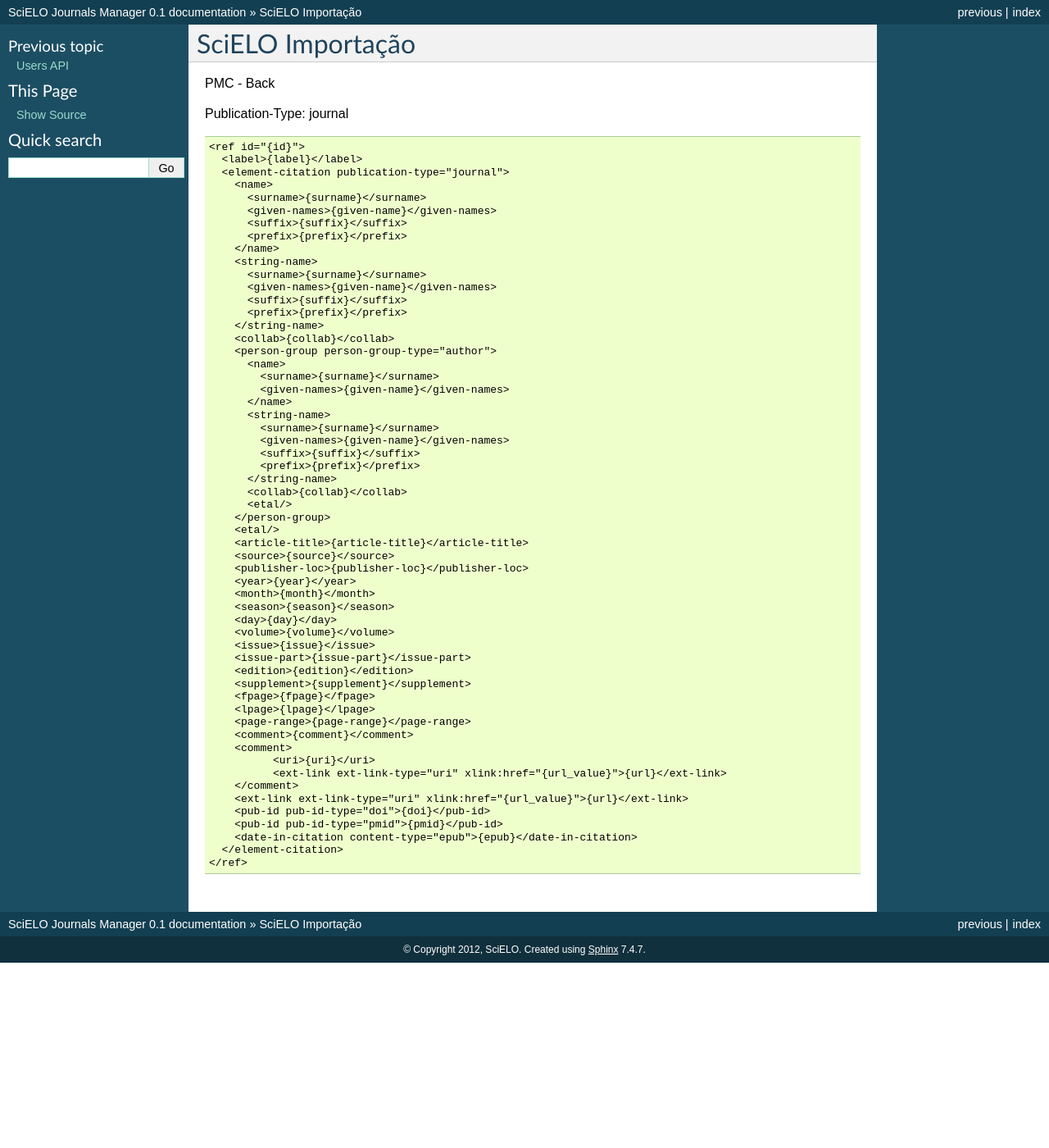
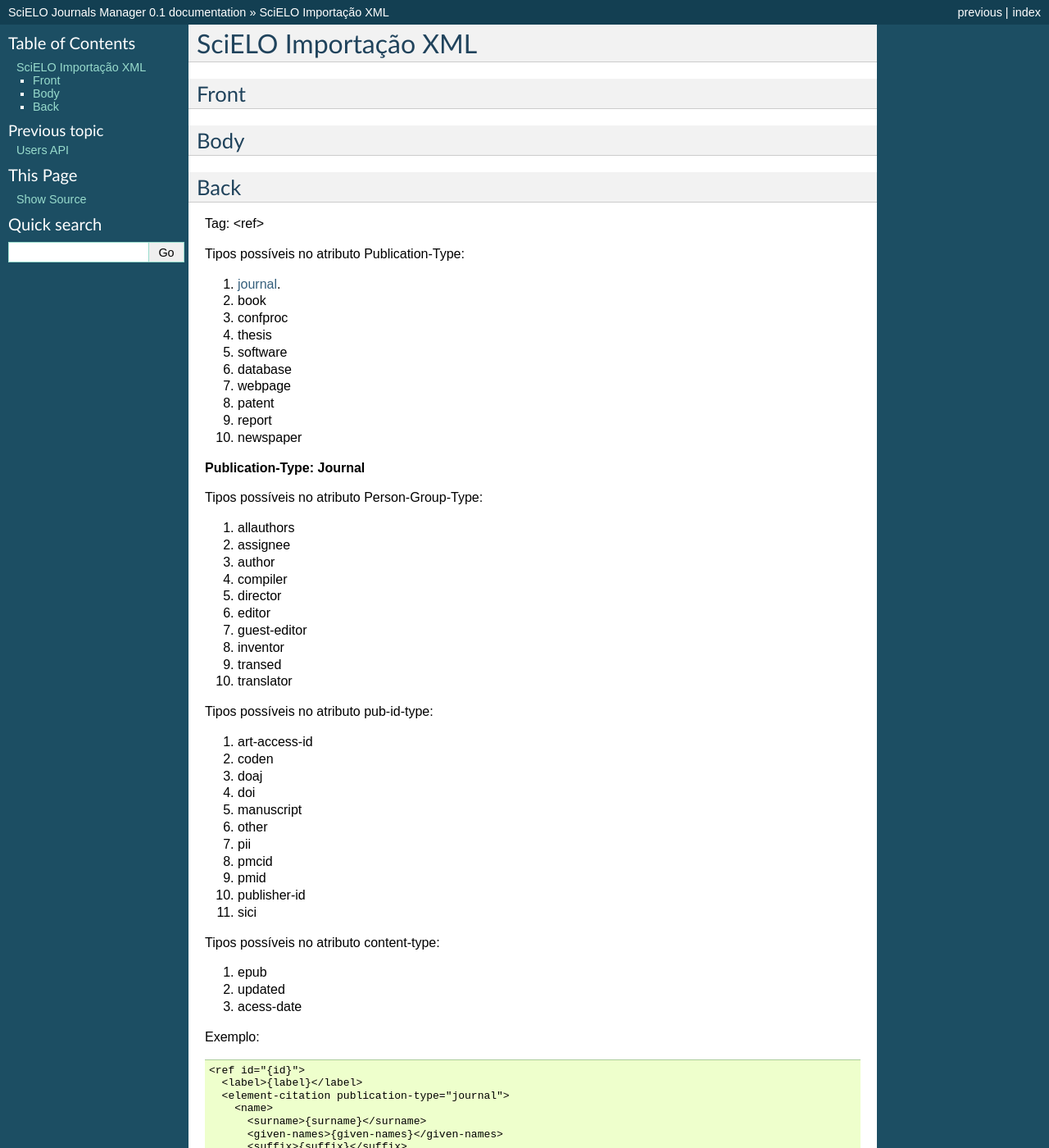
Before and after one commit to scieloorg/scielo-manager, a Sphinx documentation site: the page built from docs/dev/importscielo.rst, in a window 1280 px wide and 1400 px high. Shown: the whole window at 82% size. Built offline with Sphinx 7.4.7, drawn with Linux system fonts in a browser that asks for light colours; some of the changed text lies outside the part shown.

Commit message:
Adicionado a tag ref na documentação do XML Scielo

```diff
--- a/docs/dev/importscielo.rst
+++ b/docs/dev/importscielo.rst
@@ -1,9 +1,94 @@
-SciELO Importação
-==================
+SciELO Importação XML
+=====================
 
-PMC - Back
+Front
+-----
+Body
+----
+Back
+----
 
-Publication-Type: journal
+Tag: <ref>
+
+Tipos possíveis no atributo Publication-Type:
+
+#. journal_.
+
+#. book
+
+#. confproc
+
+#. thesis
+
+#. software
+
+#. database
+
+#. webpage
+
+#. patent
+
+#. report
+
+#. newspaper
+
+**Publication-Type: Journal**
+
+Tipos possíveis no atributo Person-Group-Type:
+
+#. allauthors
+
+#. assignee
+
+#. author
+
+#. compiler
+
+#. director
+
+#. editor
+
+#. guest-editor
+
+#. inventor
+
+#. transed
+
+#. translator
+
+Tipos possíveis no atributo pub-id-type:
+
+#. art-access-id
+
+#. coden
+
+#. doaj
+
+#. doi
+
+#. manuscript
+
+#. other
+
+#. pii
+
+#. pmcid
+
+#. pmid
+
+#. publisher-id
+
+#. sici
+
+Tipos possíveis no atributo content-type:
+
+#. epub
+#. updated
+#. acess-date
+
+.. _journal:
+
+Exemplo:
 
 .. code-block:: text
 
@@ -12,13 +97,13 @@
     <element-citation publication-type="journal">
       <name>
         <surname>{surname}</surname>
-        <given-names>{given-name}</given-names>
+        <given-names>{given-names}</given-names>
         <suffix>{suffix}</suffix>
         <prefix>{prefix}</prefix>
       </name>
       <string-name>
         <surname>{surname}</surname>
-        <given-names>{given-name}</given-names>
+        <given-names>{given-names}</given-names>
         <suffix>{suffix}</suffix>
         <prefix>{prefix}</prefix>
       </string-name>
@@ -26,11 +111,11 @@
       <person-group person-group-type="author">
         <name>
           <surname>{surname}</surname>
-          <given-names>{given-name}</given-names>
+          <given-names>{given-names}</given-names>
         </name>
         <string-name>
           <surname>{surname}</surname>
-          <given-names>{given-name}</given-names>
+          <given-names>{given-names}</given-names>
           <suffix>{suffix}</suffix>
           <prefix>{prefix}</prefix>
         </string-name>
```
